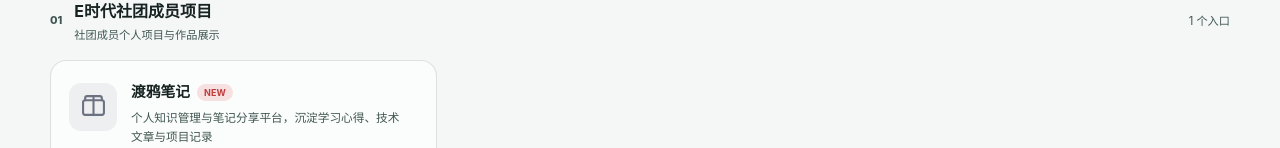
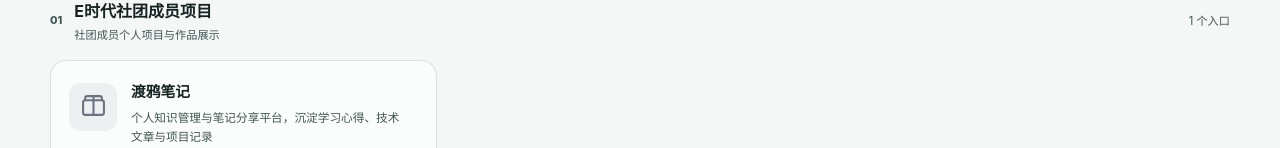
Before and after one commit to qifalab/e-era-nav, a React (Vite) app: page / in a window 1280 px wide. Shown: the part 804-952 px from the top of the page. Built offline with nearby package versions, Linux system fonts and the light colour scheme.

Commit message:
移除服务卡片的 NEW 徽标

```diff
--- a/src/SpatialApp.css
+++ b/src/SpatialApp.css
@@ -2044,11 +2044,6 @@ button {
   vertical-align: middle;
 }
 
-.service-badge--new {
-  background: color-mix(in srgb, #d94f4f 16%, transparent);
-  color: #c23c3c;
-}
-
 .service-badge--passport {
   background: color-mix(in srgb, #b77b2f 18%, transparent);
   color: #96631f;
@@ -2057,11 +2052,6 @@ button {
 .service-badge--core {
   background: color-mix(in srgb, var(--accent) 16%, transparent);
   color: var(--accent);
-}
-
-:root[data-theme='dark'] .service-badge--new {
-  background: rgba(230, 120, 120, 0.2);
-  color: #f0a3a3;
 }
 
 :root[data-theme='dark'] .service-badge--passport {
--- a/src/data/services.js
+++ b/src/data/services.js
@@ -102,7 +102,6 @@ export const services = [
     url: 'https://neweid.emoera.com/',
     icon: 'id-card',
     tags: ['数字身份', '作品集', '扫码'],
-    badge: 'new',
     position: [-8.8, 0.75, 8.8],
   },
   {
@@ -228,14 +227,12 @@ export const services = [
     url: 'https://www.duya.website/',
     icon: 'book',
     tags: ['笔记', '知识管理', '成员作品'],
-    badge: 'new',
     position: [-6.4, 0.75, -6.4],
   },
 ]
 
 export const badgeLabels = {
   core: '核心服务',
-  new: 'NEW',
   passport: '已接入通行证',
 }
 
```
